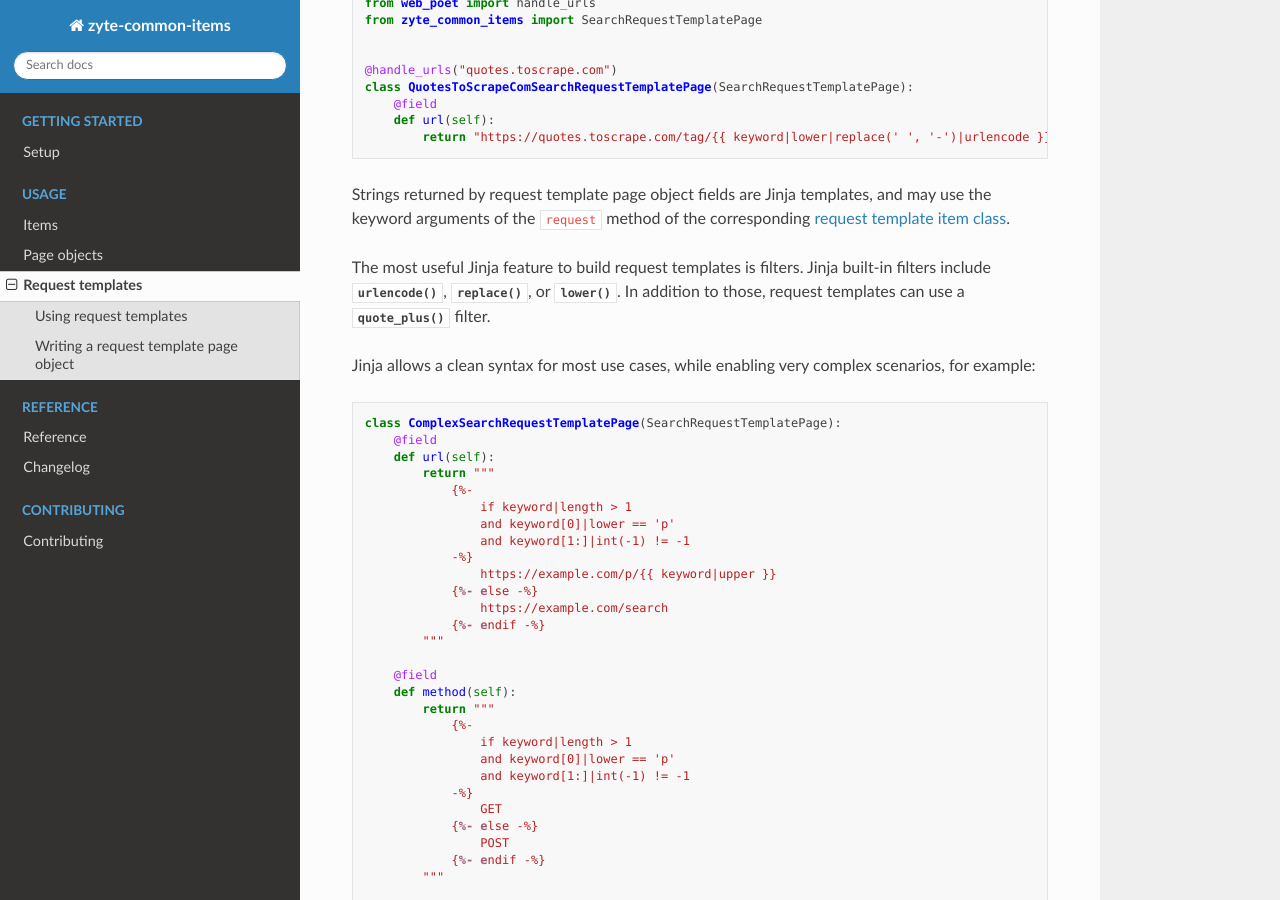
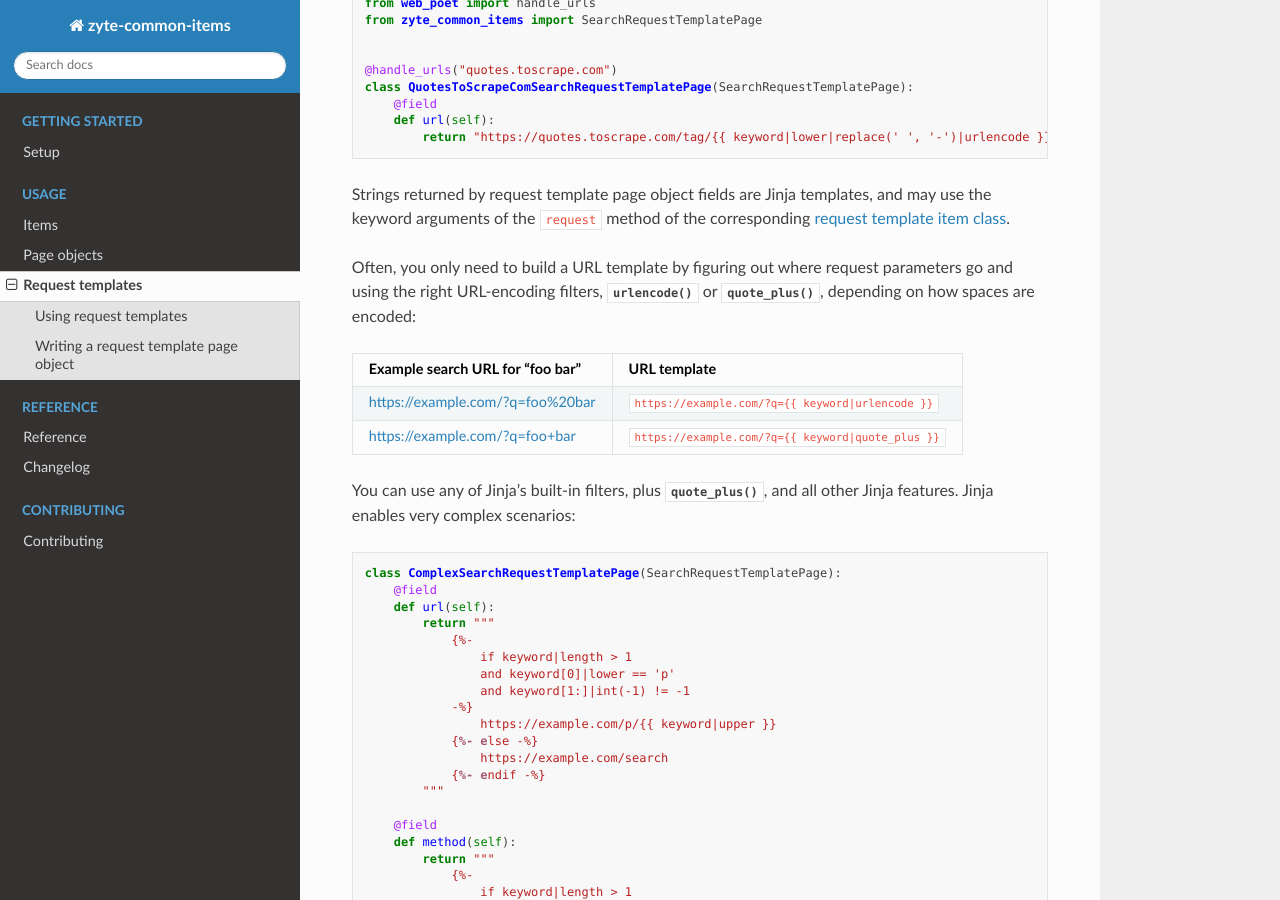
Before and after one commit to zytedata/zyte-common-items, a Sphinx documentation site: the page built from docs/usage/request-templates.rst, in a window 1280 px wide and 900 px high, scrolled down 1137 px. Built offline with Sphinx 7.4.7 and the Read the Docs theme 2.0.0, drawn with Linux system fonts in a browser that asks for light colours; the version number could not be read and is left out.

Commit message:
Highlight the urlencode/quote_plus choice in the docs

```diff
--- a/docs/usage/request-templates.rst
+++ b/docs/usage/request-templates.rst
@@ -78,14 +78,21 @@ templates <jinja:templates>`, and may use the keyword arguments of the
 ``request`` method of the corresponding :ref:`request template item class
 <request-template-api>`.
 
-The most useful Jinja feature to build request templates is :ref:`filters
-<filters>`. :ref:`Jinja built-in filters <builtin-filters>` include
-:func:`~jinja-filters.urlencode`, :func:`~jinja-filters.replace`, or
-:func:`~jinja-filters.lower`. In addition to those, request templates can use a
-:func:`~urllib.parse.quote_plus` filter.
+Often, you only need to build a URL template by figuring out where request
+parameters go and using the right URL-encoding :ref:`filters <filters>`,
+:func:`~jinja-filters.urlencode` or :func:`~urllib.parse.quote_plus`, depending
+on how spaces are encoded:
 
-Jinja allows a clean syntax for most use cases, while enabling very complex
-scenarios, for example:
+=================================== ===================================================
+Example search URL for “foo bar”    URL template
+=================================== ===================================================
+https://example.com/?q=foo%20bar    ``https://example.com/?q={{ keyword|urlencode }}``
+https://example.com/?q=foo+bar      ``https://example.com/?q={{ keyword|quote_plus }}``
+=================================== ===================================================
+
+You can use any of :ref:`Jinja’s built-in filters <builtin-filters>`, plus
+:func:`~urllib.parse.quote_plus`, and all other Jinja features. Jinja enables
+very complex scenarios:
 
 .. code-block:: python
 
```
